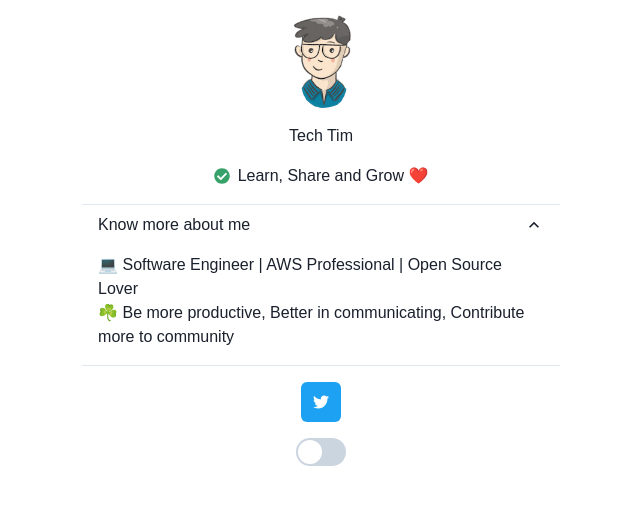
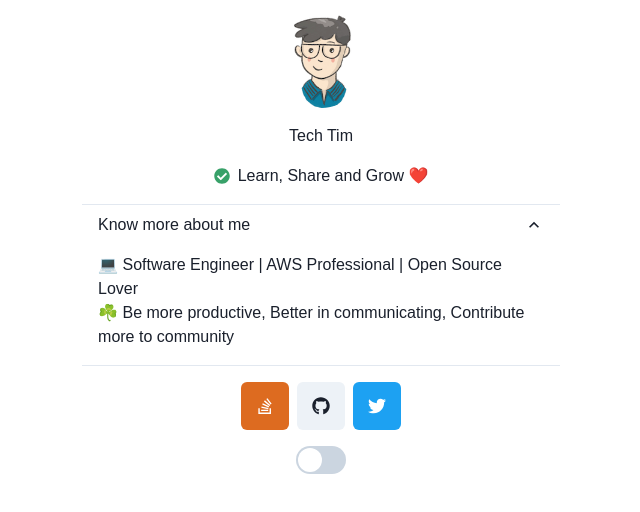
Before and after one commit to tim-hub/techtim-astro-bento-portfolio, a Next.js app: page / in a window 1280 px wide. Shown: the top 512 px of the page, without its empty margins (319-959 px from the left). Built offline with nearby package versions, Linux system fonts and the light colour scheme.

Commit message:
add two other social icon

```diff
--- a/components/ui/Intro.tsx
+++ b/components/ui/Intro.tsx
@@ -1,8 +1,11 @@
 import {
   Accordion,
-  AccordionButton, AccordionIcon,
-  AccordionItem, AccordionPanel,
-  Avatar, Box,
+  AccordionButton,
+  AccordionIcon,
+  AccordionItem,
+  AccordionPanel,
+  Avatar,
+  Box,
   Flex,
   HStack,
   IconButton,
@@ -15,18 +18,15 @@ import {
   Tooltip
 } from '@chakra-ui/react';
 import NextLink from 'next/link';
-import { FaCheckCircle, FaTwitter } from 'react-icons/fa';
+import { FaCheckCircle, FaGithub, FaStackOverflow, FaTwitter } from 'react-icons/fa';
+import { IIntroContext } from '../../state/SiteContext';
 
-export interface IntroProps {
+export interface IIntroProps extends IIntroContext {
   colorMode: string
   toggleColorMode: () => void
-  avatarUrl: string
-  title: string
-  twitterId: string
-  bios?: string[]
 }
 
-export const Intro = ({toggleColorMode, avatarUrl, title, twitterId, bios}: IntroProps) => {
+export const Intro = ({toggleColorMode, avatarUrl, title, twitterId, bios, stackOverflowId, githubId}: IIntroProps) => {
   return (
     <Flex align="center" justify="center" m={[2, 3]} direction="column" gap={'1em'}>
       <Tooltip label="Tech Tim" aria-label='A tooltip'>
@@ -54,13 +54,13 @@ export const Intro = ({toggleColorMode, avatarUrl, title, twitterId, bios}: Intr
               <Box flex='1' textAlign='left'>
                 Know more about me
               </Box>
-              <AccordionIcon />
+              <AccordionIcon/>
             </AccordionButton>
           </h2>
           <AccordionPanel pb={4}>
             {
               bios?.slice(1).map(
-                (bio)=> (
+                (bio) => (
                   <Text key={bio}>
                     {bio}
                   </Text>
@@ -73,9 +73,28 @@ export const Intro = ({toggleColorMode, avatarUrl, title, twitterId, bios}: Intr
 
       <Flex>
         <HStack>
+          {
+            stackOverflowId && <NextLink href={`https://stackoverflow.com/users/${stackOverflowId}`} passHref>
+              <Link target="_blank" rel="noopener">
+                <IconButton size="lg" colorScheme='orange' aria-label='StackOverflow' icon={<FaStackOverflow/>}>
+                  StackOverflow
+                </IconButton>
+              </Link>
+            </NextLink>
+          }
+          {
+            githubId && <NextLink href={`https://github.com/${githubId}`} passHref>
+              <Link target="_blank" rel="noopener">
+                <IconButton size="lg" aria-label='github' icon={<FaGithub/>}>
+                  Twitter
+                </IconButton>
+              </Link>
+            </NextLink>
+          }
+
           <NextLink href={`https://twitter.com/@${twitterId}`} passHref>
             <Link target="_blank" rel="noopener">
-              <IconButton colorScheme='twitter' aria-label='twitter' icon={<FaTwitter/>}>
+              <IconButton size="lg" colorScheme='twitter' aria-label='twitter' icon={<FaTwitter/>}>
                 Twitter
               </IconButton>
             </Link>
```
Also changed, not shown: components/ui/SocialIcon.tsx (deleted, +0 -38 lines).
